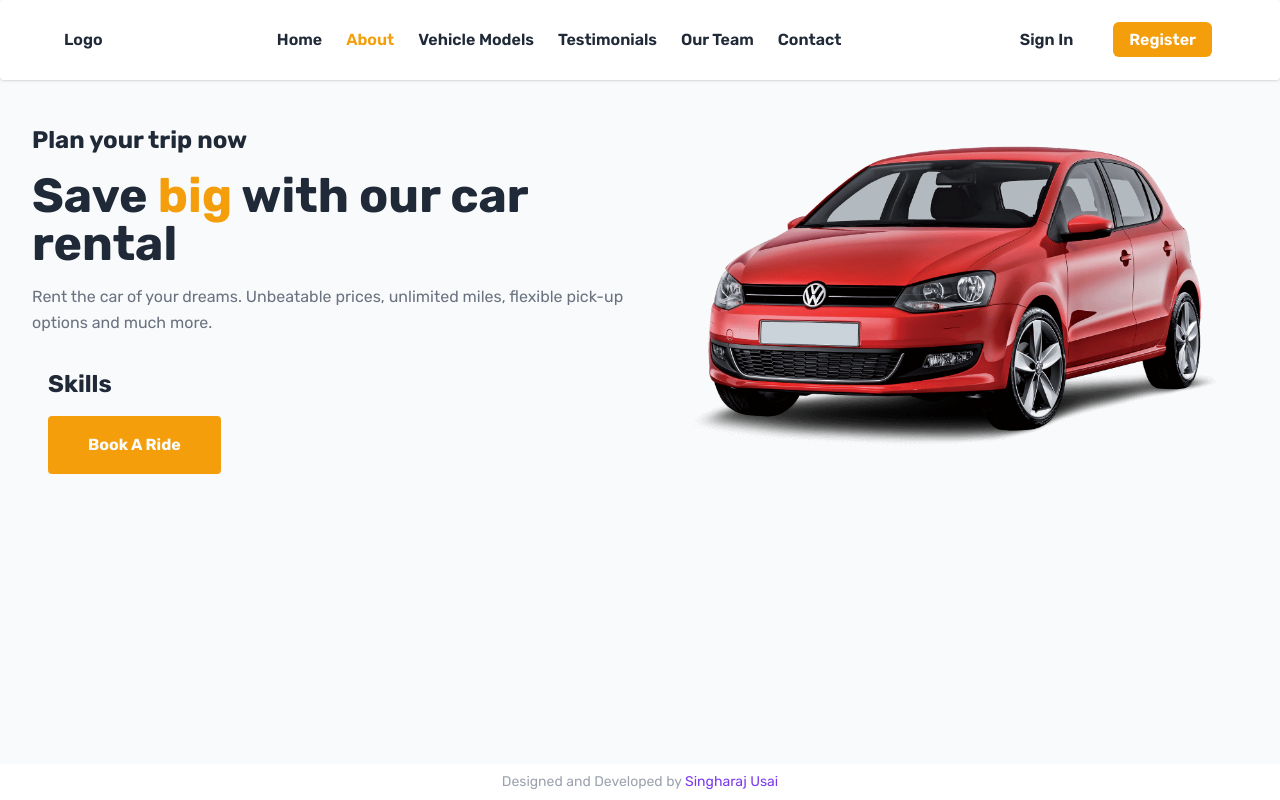
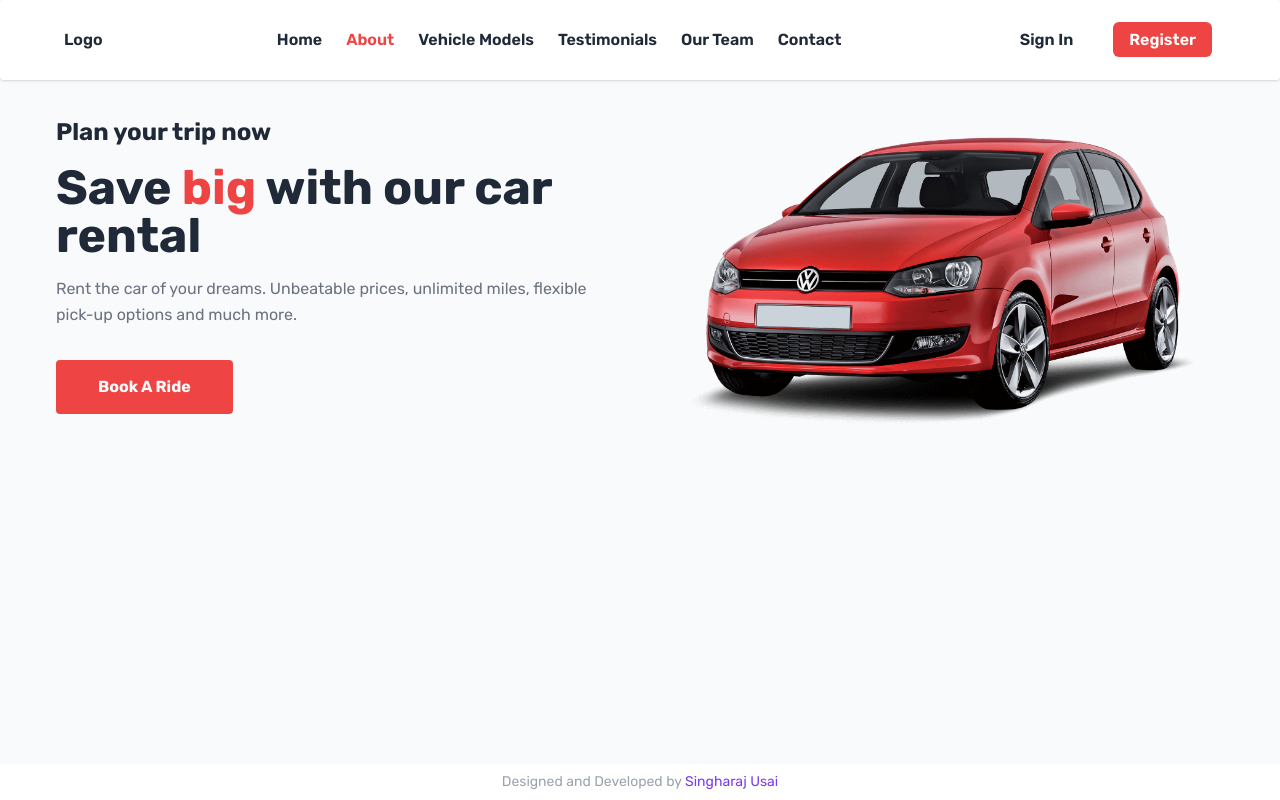
Before and after one commit to miralice5/car-rental-app, a React (Create React App) app: page /about in a window 1280 px wide. Built offline with nearby package versions, Linux system fonts and the light colour scheme.

Commit message:
red colors

```diff
--- a/src/components/pages/About/About.jsx
+++ b/src/components/pages/About/About.jsx
@@ -4,14 +4,14 @@ import carImage from "../../../assets/images/main-car.png"; // Replace with the
 
 const About = () => {
   return (
-      <section className="py-8">
+      <section className="p-6">
         <div className="flex flex-wrap md:px-4">
           <div className="w-full md:w-1/2 leading-relaxed">
             <div className="md:mx-4">
               <h3 className="text-2xl text-gray-800 font-bold mb-4">Plan your trip now</h3>
               <h1 className="text-5xl text-gray-800 font-bold">
                 Save{" "}
-                <a className="text-yellow-500">big</a>
+                <a className="text-red-500">big</a>
                 {" "} with our car rental
               </h1>
               <p className=" my-4 text-gray-500">
--- a/src/components/pages/About/Skills/SkillItem.jsx
+++ b/src/components/pages/About/Skills/SkillItem.jsx
@@ -4,9 +4,9 @@ const SkillItem = (props) => {
     const { title } = props.skill;
     return (
         <div className="w-full md:w-1/2">
-            <div className="mb-4 md:mx-4">
+            <div className="mb-4">
                 <div className="flex justify-between items-center mb-1">
-                    <button className="text-md text-gray-50 font-bold bg-yellow-500 px-10 py-4 rounded">
+                    <button className="hover:text-red-500 hover:bg-gray-50 transition ease-out duration-200 text-md text-gray-50 font-bold bg-red-500 border-red-500 border-2 px-10 py-3 rounded">
                         {title}
                     </button>
                 </div>
--- a/src/components/pages/About/Skills/Skills.jsx
+++ b/src/components/pages/About/Skills/Skills.jsx
@@ -12,11 +12,6 @@ const Skills = () => {
   return (
     <div className="py-4">
       <div className="flex flex-wrap">
-        <div className="w-full">
-          <div className="md:mx-4">
-            <h3 className="text-2xl text-gray-800 font-bold mb-4">Skills</h3>
-          </div>
-        </div>
         {skillData.map((skill, id) => (
           <SkillItem skill={skill} key={id} />
         ))}
--- a/src/components/sections/Navbar/Navbar.jsx
+++ b/src/components/sections/Navbar/Navbar.jsx
@@ -57,8 +57,8 @@ const Navbar = () => {
                         <li className="m-3 lg:mx-5">
                             <NavLink
                                 to="/signin" // Replace with your sign-in route
-                                activeClassName="text-yellow-500"
-                                className="text-gray-800 text-medium hover:text-yellow-500"
+                                activeClassName="text-red-500"
+                                className="text-gray-800 text-medium hover:text-red-500"
                             >
                                 Sign In
                             </NavLink>
@@ -66,8 +66,8 @@ const Navbar = () => {
                         <li className="m-3 lg:mx-5">
                             <NavLink
                                 to="/register" // Replace with your register route
-                                activeClassName="text-yellow-500"
-                                className="rounded-md bg-yellow-500 text-white px-4 py-2 hover:bg-yellow-600"
+                                activeClassName="text-red-500"
+                                className="rounded-md bg-red-500 text-white px-4 py-2 hover:bg-red-600"
                             >
                                 Register
                             </NavLink>
@@ -108,8 +108,8 @@ const LinkItem = (props) => {
         <li className="m-3">
             <NavLink
                 to={to}
-                activeClassName="text-yellow-500"
-                className="text-gray-800 text-medium hover:text-yellow-500"
+                activeClassName="text-red-500"
+                className="text-gray-800 text-medium hover:text-red-500"
             >
                 {title}
             </NavLink>
```
